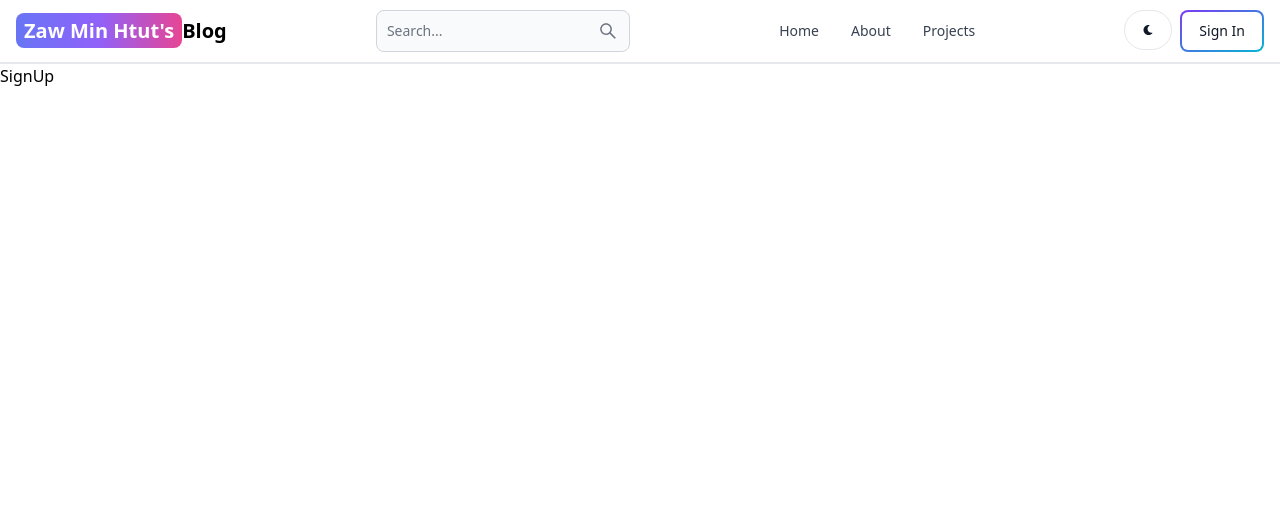
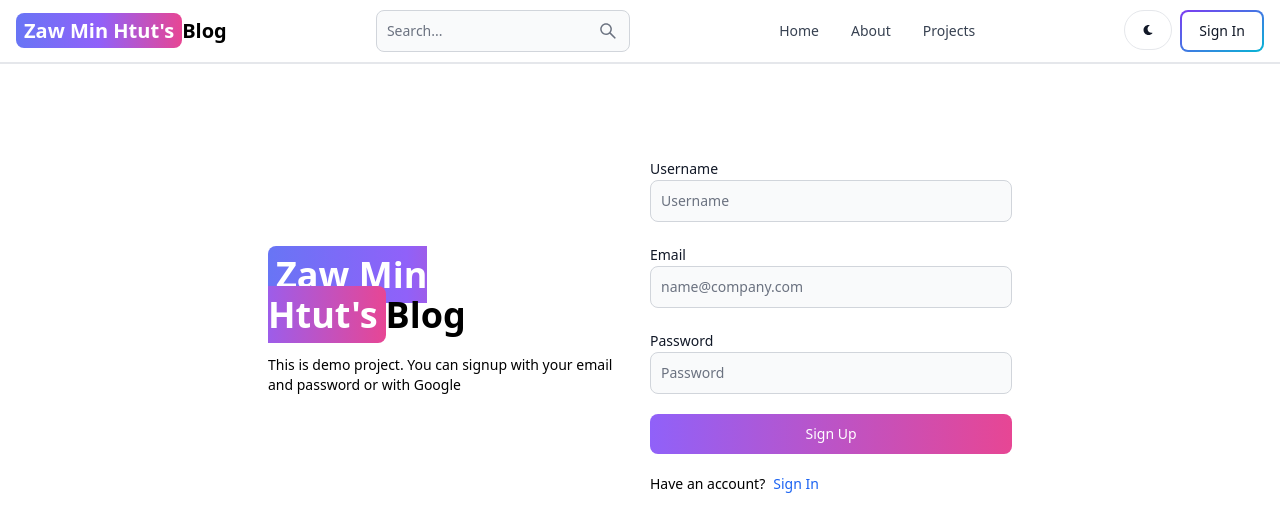
Before and after one commit to zawminhtutx/mern-blog, a React (Vite) app in the folder client/: page /sign-up in a window 1280 px wide. Shown: the top 532 px of the page. Built offline with nearby package versions, Linux system fonts and the light colour scheme.

Commit message:
create signup page ui

```diff
--- a/client/src/pages/SignUp.jsx
+++ b/client/src/pages/SignUp.jsx
@@ -1,9 +1,50 @@
-
+import { Button, Label, TextInput } from "flowbite-react";
+import { Link } from "react-router-dom";
 
 const SignUp = () => {
   return (
-    <div>SignUp</div>
-  )
-}
+    <div className='min-h-screen mt-20'>
+      <div className='flex p-3 max-w-3xl mx-auto flex-col md:flex-row md:items-center gap-5'>
+        {/* left side */}
+        <div className='flex-1'>
+          <Link to={"/"} className=' font-bold dark:text-white text-4xl'>
+            <span className='py-1 px-2 bg-gradient-to-r from-indigo-500 via-purple-500 to-pink-500 rounded-lg text-white'>
+              {"Zaw Min Htut's"}
+            </span>
+            Blog
+          </Link>
+          <p className='mt-5 text-sm'>
+            This is demo project. You can signup with your email and password or
+            with Google
+          </p>
+        </div>
+        {/* right side */}
+        <div className='flex-1'>
+          <form className='flex flex-col gap-5'>
+            <div>
+              <Label value='Username' />
+              <TextInput type='text' placeholder='Username' id='username' />
+            </div>
+            <div>
+              <Label value='Email' />
+              <TextInput type='email' placeholder='name@company.com' id='email' />
+            </div>
+            <div>
+              <Label value='Password' />
+              <TextInput type='password' placeholder='Password' id='password' />
+            </div>
+            <Button type="submit" gradientDuoTone='purpleToPink'>Sign Up</Button>
+          </form>
+          <div className="mt-5 text-sm flex gap-2">
+            <span>Have an account?</span>
+            <Link to={'sign-in'} className="text-blue-600">
+              Sign In
+            </Link>
+          </div>
+        </div>
+      </div>
+    </div>
+  );
+};
 
-export default SignUp
+export default SignUp;
```
